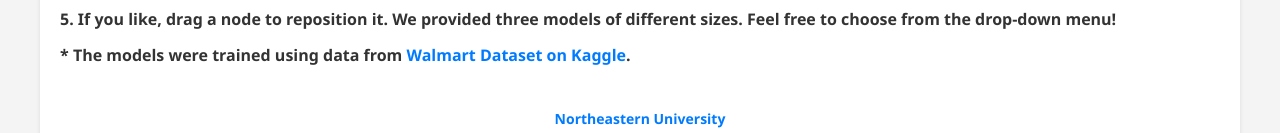
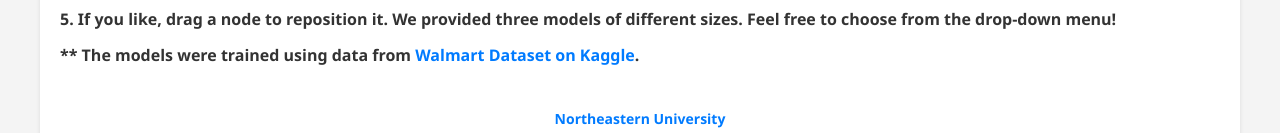
Before and after one commit to rrryuutei/ML-Interactive-Visualization, a plain HTML site: page index.html in a window 1280 px wide. Shown: the part 609-742 px from the top of the page. Drawn offline with nearby package versions, Linux system fonts and the light colour scheme.

Commit message:
Update index.html

```diff
--- a/index.html
+++ b/index.html
@@ -94,7 +94,7 @@
 
 
     <section>
-     <p>* The models were trained using data from <a href="https://www.kaggle.com/datasets/yasserh/walmart-dataset" target="_blank">Walmart Dataset on Kaggle</a>.</p>
+     <p>** The models were trained using data from <a href="https://www.kaggle.com/datasets/yasserh/walmart-dataset" target="_blank">Walmart Dataset on Kaggle</a>.</p>
     </section>
 
     <footer class="footer">
```
